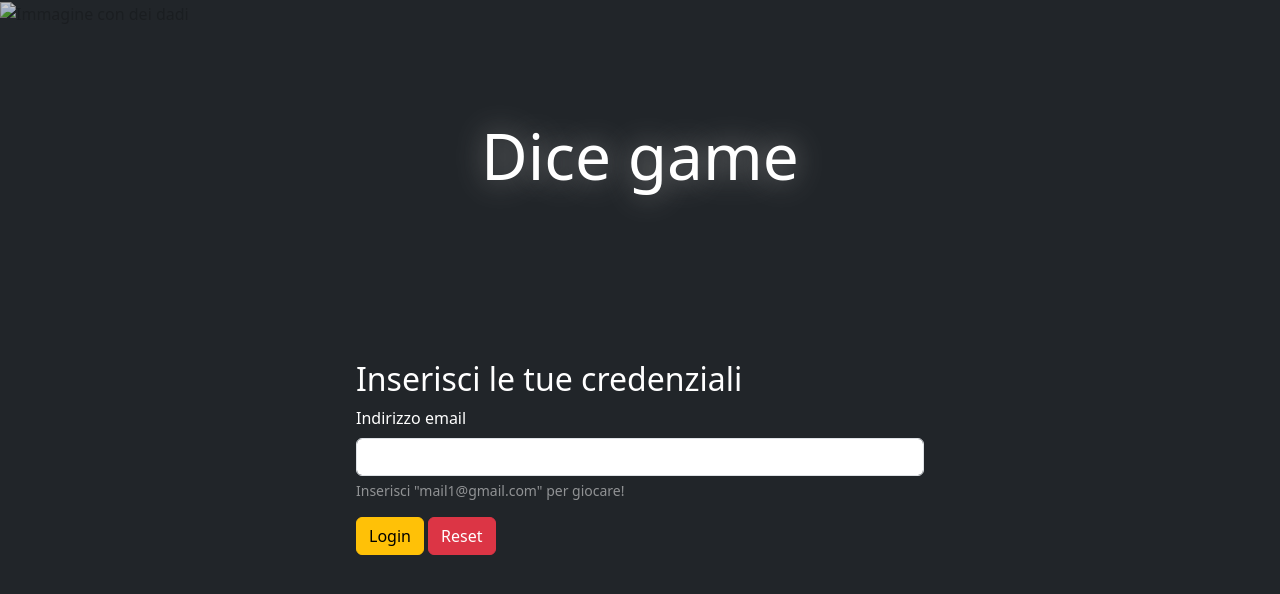
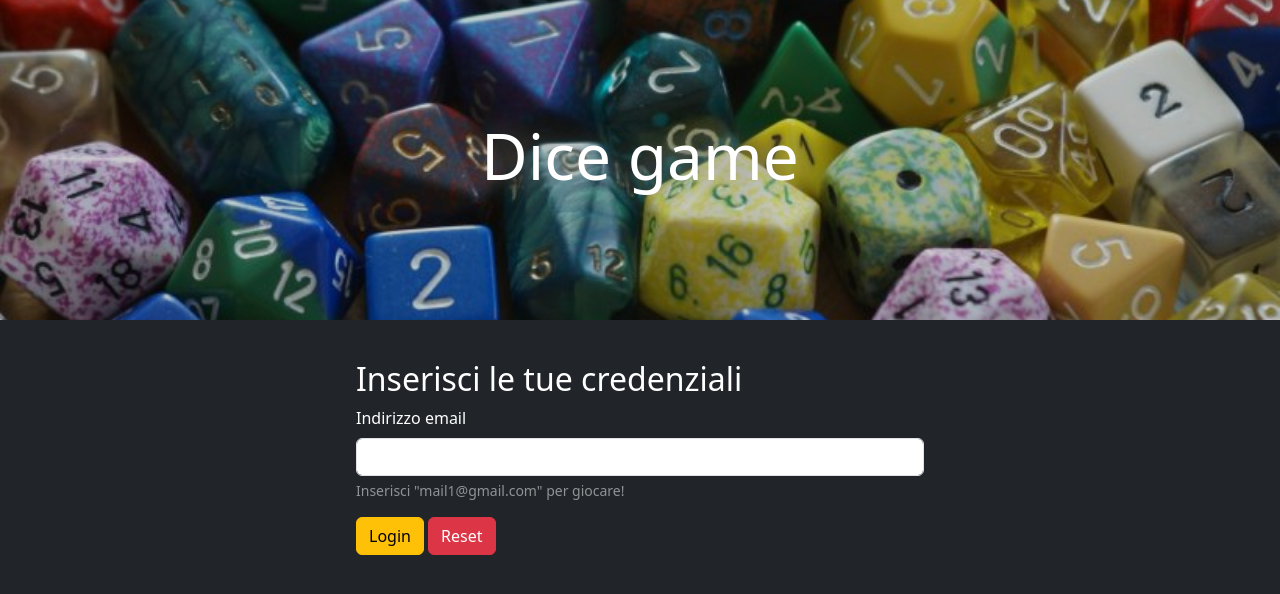
Before and after one commit to totarochristian/js-mail-dadi, a plain HTML site: page index.html in a window 1280 px wide. Drawn offline with nearby package versions, Linux system fonts and the light colour scheme.

Commit message:
Update the index to fix the missing img

```diff
--- a/index.html
+++ b/index.html
@@ -21,7 +21,7 @@
 <body class="bg-dark">
     <div id="hero">
         <div id="hero-background">
-            <img src="./img/hero.jpg" alt="Immagine con dei dadi">
+            <img src="./assets/img/hero.jpg" alt="Immagine con dei dadi">
         </div>
         <div id="hero-content" class="d-flex justify-content-center align-items-center">
             <h1 class="text-white ct-fs-large">Dice game</h1>
```
